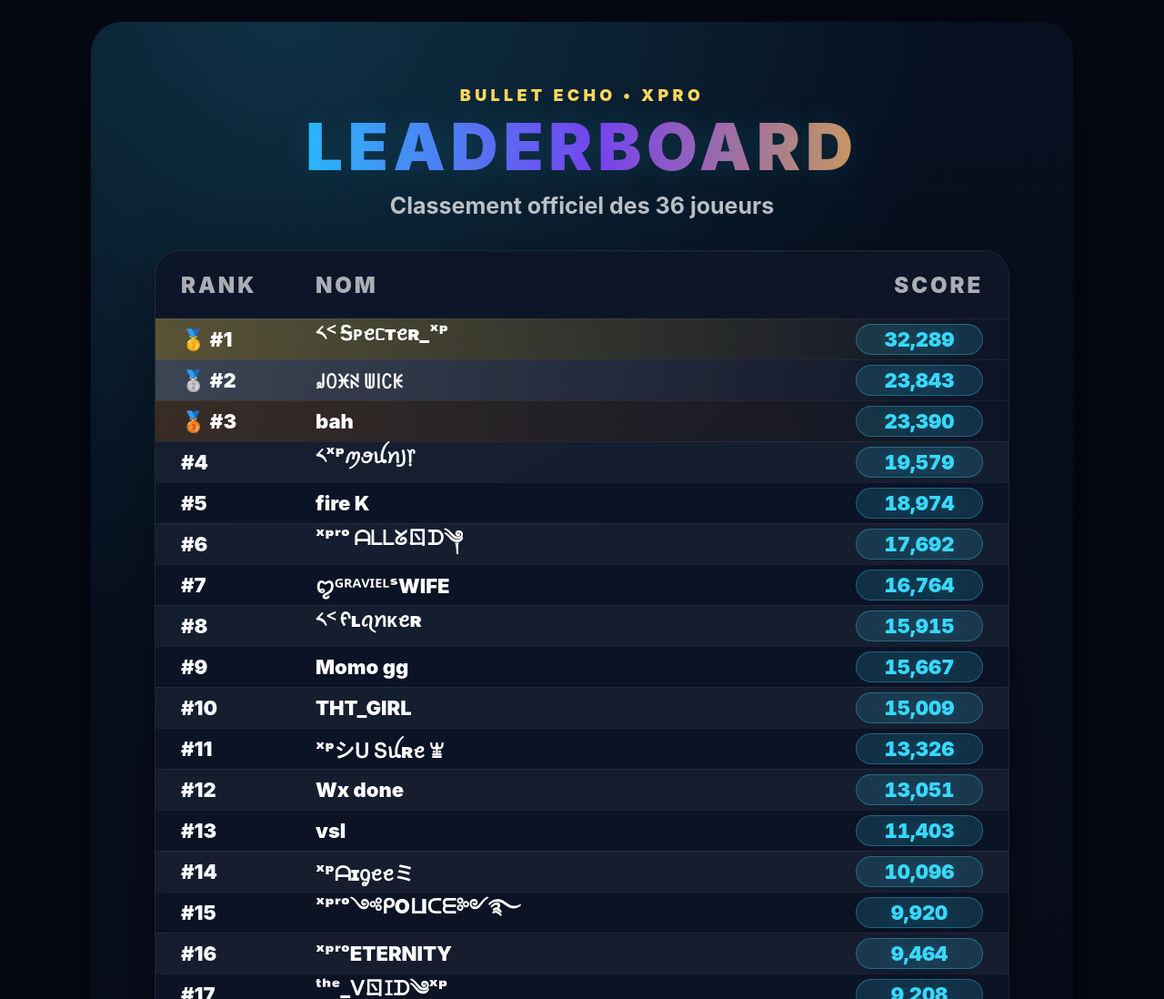
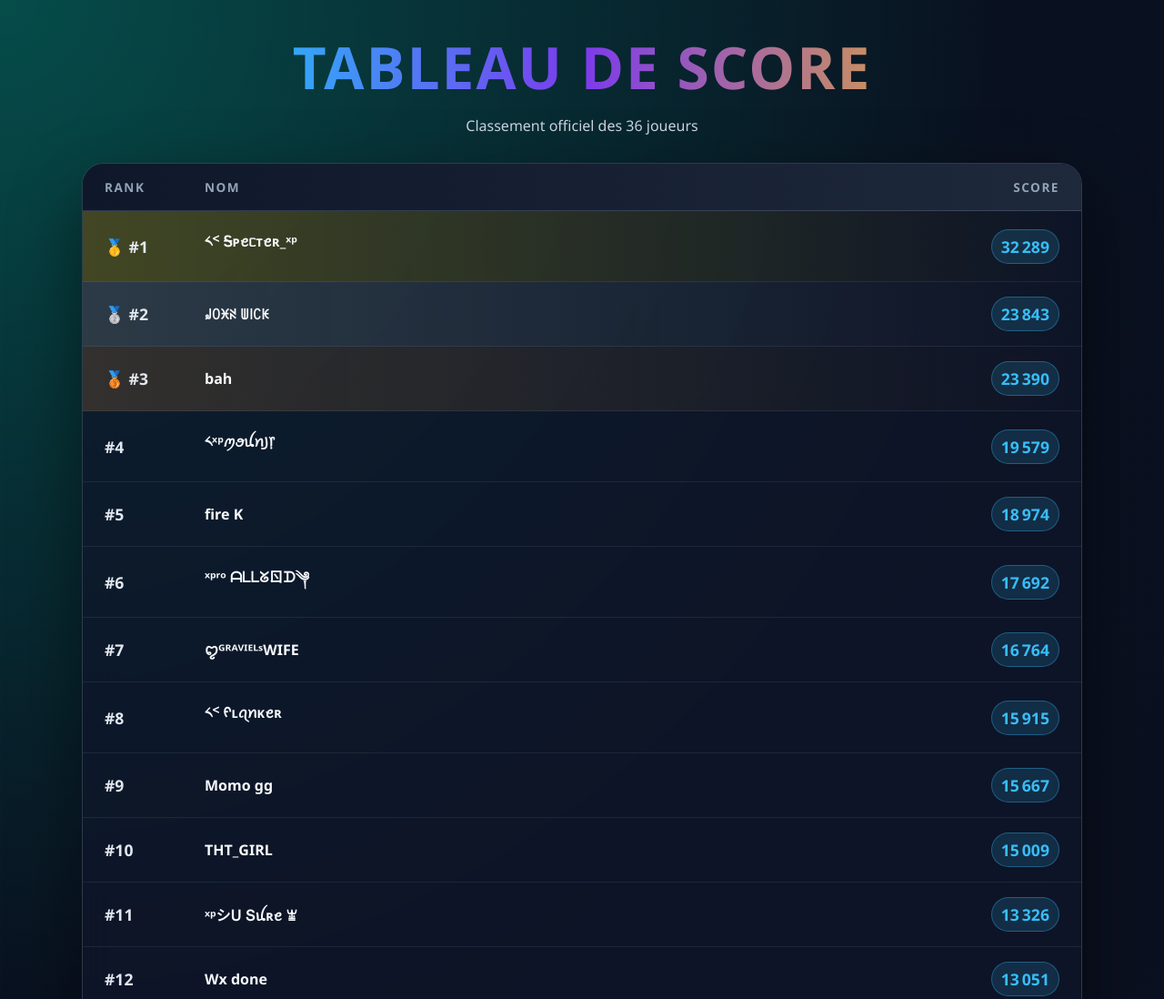
Before and after one commit to Tahi-Tua/xpro_bot, a website: page public/leaderboard-xpro.html in a window 1280 px wide. Shown: the top 1098 px of the page at 91% size. Drawn offline with Linux system fonts and the light colour scheme.

Commit message:
Use dynamic ranking board layout

```diff
--- a/public/leaderboard-xpro.html
+++ b/public/leaderboard-xpro.html
@@ -1,307 +1,246 @@
-<!doctype html>
+<!DOCTYPE html>
 <html lang="fr">
 <head>
-  <meta charset="utf-8" />
-  <meta name="viewport" content="width=device-width, initial-scale=1" />
-  <title>XPRO Leaderboard</title>
+  <meta charset="UTF-8" />
+  <meta name="viewport" content="width=device-width,initial-scale=1" />
+  <title>Tableau de Score - XPRO</title>
   <style>
-    :root {
-      --text: #ffffff;
-      --muted: rgba(255, 255, 255, 0.72);
-      --cyan: #38d8ff;
-      --gold: #ffd75a;
-      --row: rgba(15, 23, 42, 0.72);
-      --row-soft: rgba(30, 41, 59, 0.62);
-      --stroke: rgba(255, 255, 255, 0.10);
-    }
-
     * {
+      margin: 0;
+      padding: 0;
       box-sizing: border-box;
+      font-family: "Segoe UI", Arial, sans-serif;
     }
 
     html,
     body {
       width: 100%;
       min-height: 100%;
-      margin: 0;
       background: #050914;
-      color: var(--text);
-      font-family: Inter, "Segoe UI", Arial, sans-serif;
     }
 
     body {
-      display: flex;
-      justify-content: center;
-      padding: 24px;
+      min-height: 100vh;
+      background: radial-gradient(circle at top left, rgba(0, 255, 200, .25), transparent 35%), radial-gradient(circle at bottom right, rgba(120, 80, 255, .35), transparent 35%), linear-gradient(135deg, #07111f, #0b1020 55%, #111827);
+      color: #fff;
+      padding: 30px 15px;
     }
 
-    .leaderboard-canvas {
-      position: relative;
-      width: min(1080px, 100%);
-      min-height: 1920px;
-      overflow: hidden;
-      border-radius: 34px;
-      background:
-        linear-gradient(rgba(5, 9, 20, 0.26), rgba(5, 9, 20, 0.72)),
-        url("./assets/xpro-leaderboard-bg.png") center / cover no-repeat,
-        radial-gradient(circle at 20% 0%, rgba(56, 216, 255, 0.22), transparent 34%),
-        radial-gradient(circle at 85% 100%, rgba(255, 215, 90, 0.12), transparent 34%),
-        linear-gradient(160deg, #061426, #0a1020 55%, #090a16);
-      box-shadow: 0 30px 90px rgba(0, 0, 0, 0.55);
-    }
-
-    .overlay {
-      position: absolute;
-      inset: 0;
-      padding: 70px 70px 54px;
-      display: flex;
-      flex-direction: column;
+    .container {
+      width: 100%;
+      max-width: 1100px;
+      margin: auto;
     }
 
     .header {
       text-align: center;
-      margin-bottom: 34px;
+      margin-bottom: 30px;
     }
 
-    .kicker {
-      color: var(--gold);
+    .header h1 {
+      font-size: clamp(2rem, 5vw, 4rem);
       font-weight: 900;
-      letter-spacing: 0.24em;
-      text-transform: uppercase;
-      font-size: 18px;
-      margin-bottom: 12px;
-    }
-
-    h1 {
-      margin: 0;
-      font-size: 72px;
-      line-height: 0.95;
-      letter-spacing: 0.08em;
-      text-transform: uppercase;
-      font-weight: 1000;
-      background: linear-gradient(90deg, #00f5ff, #7c3aed 52%, #ffcc00);
+      letter-spacing: 2px;
+      background: linear-gradient(90deg, #00f5ff, #7c3aed, #fc0);
       -webkit-background-clip: text;
-      color: transparent;
-      text-shadow: 0 0 34px rgba(56, 216, 255, 0.14);
-    }
-
-    .subtitle {
-      margin-top: 16px;
-      color: var(--muted);
-      font-size: 25px;
-      font-weight: 650;
-    }
-
-    .board {
-      border-radius: 28px;
-      overflow: hidden;
-      background: rgba(7, 13, 29, 0.62);
-      border: 1px solid var(--stroke);
-      backdrop-filter: blur(8px);
-      box-shadow: inset 0 1px 0 rgba(255, 255, 255, 0.05), 0 24px 70px rgba(0, 0, 0, 0.34);
-    }
-
-    .table-head,
-    .row {
-      display: grid;
-      grid-template-columns: 130px minmax(0, 1fr) 190px;
-      align-items: center;
-      gap: 18px;
-      padding: 0 28px;
-    }
-
-    .table-head {
-      height: 74px;
-      background: rgba(15, 23, 42, 0.88);
-      color: rgba(255, 255, 255, 0.65);
-      font-size: 24px;
-      font-weight: 1000;
-      letter-spacing: 0.12em;
+      -webkit-text-fill-color: transparent;
       text-transform: uppercase;
     }
 
-    .row {
-      min-height: 45px;
-      height: 45px;
-      border-top: 1px solid rgba(255, 255, 255, 0.055);
-      background: var(--row);
+    .header p {
+      margin-top: 10px;
+      color: #cbd5e1;
+      font-size: 1rem;
     }
 
-    .row:nth-child(even) {
-      background: var(--row-soft);
+    .scoreboard {
+      background: rgba(15, 23, 42, .78);
+      backdrop-filter: blur(18px);
+      border: 1px solid rgba(148, 163, 184, .25);
+      border-radius: 24px;
+      overflow: hidden;
+      box-shadow: 0 30px 80px rgba(0, 0, 0, .45);
     }
 
-    .row.top-1 {
-      background: linear-gradient(90deg, rgba(255, 215, 90, 0.33), rgba(15, 23, 42, 0.72));
+    .player-row,
+    .table-header {
+      display: grid;
+      grid-template-columns: 100px 1fr 140px;
+      align-items: center;
+      gap: 10px;
+      padding: 16px 24px;
     }
 
-    .row.top-2 {
-      background: linear-gradient(90deg, rgba(226, 232, 240, 0.24), rgba(15, 23, 42, 0.72));
+    .table-header {
+      background: linear-gradient(90deg, #0f172a, #1e293b);
+      color: #94a3b8;
+      text-transform: uppercase;
+      font-size: .85rem;
+      font-weight: 800;
+      letter-spacing: 1.5px;
+      border-bottom: 1px solid rgba(148, 163, 184, .25);
     }
 
-    .row.top-3 {
-      background: linear-gradient(90deg, rgba(205, 127, 50, 0.25), rgba(15, 23, 42, 0.72));
+    .player-row {
+      border-bottom: 1px solid rgba(148, 163, 184, .12);
+      transition: .25s ease;
+      position: relative;
+    }
+
+    .player-row:hover {
+      background: rgba(255, 255, 255, .06);
+      transform: scale(1.01);
+    }
+
+    .player-row:last-child {
+      border-bottom: none;
     }
 
     .rank {
-      font-size: 22px;
-      font-weight: 1000;
-      color: #f8fafc;
-      white-space: nowrap;
+      font-weight: 900;
+      font-size: 1.1rem;
+      color: #e2e8f0;
     }
 
     .name {
-      min-width: 0;
+      font-weight: 700;
+      font-size: 1rem;
+      color: #f8fafc;
+      white-space: nowrap;
       overflow: hidden;
       text-overflow: ellipsis;
-      white-space: nowrap;
-      font-size: 22px;
-      font-weight: 900;
-      color: #ffffff;
-      text-shadow: 0 1px 0 rgba(0, 0, 0, 0.22);
     }
 
     .score {
-      justify-self: end;
-      min-width: 140px;
-      height: 34px;
-      padding: 0 18px;
-      display: inline-flex;
-      align-items: center;
-      justify-content: center;
+      text-align: right;
+      font-weight: 900;
+      font-size: 1.1rem;
+      color: #38bdf8;
+    }
+
+    .top-1 {
+      background: linear-gradient(90deg, rgba(255, 215, 0, .22), transparent);
+    }
+
+    .top-2 {
+      background: linear-gradient(90deg, rgba(192, 192, 192, .18), transparent);
+    }
+
+    .top-3 {
+      background: linear-gradient(90deg, rgba(205, 127, 50, .2), transparent);
+    }
+
+    .top-1 .rank::before {
+      content: "🥇 ";
+    }
+
+    .top-2 .rank::before {
+      content: "🥈 ";
+    }
+
+    .top-3 .rank::before {
+      content: "🥉 ";
+    }
+
+    .badge {
+      display: inline-block;
+      min-width: 42px;
+      padding: 6px 10px;
       border-radius: 999px;
-      border: 1px solid rgba(56, 216, 255, 0.32);
-      background: rgba(56, 216, 255, 0.15);
-      color: var(--cyan);
-      font-size: 22px;
-      font-weight: 1000;
+      background: rgba(56, 189, 248, .15);
+      border: 1px solid rgba(56, 189, 248, .35);
+      text-align: center;
       font-variant-numeric: tabular-nums;
-      text-shadow: 0 0 18px rgba(56, 216, 255, 0.22);
     }
 
     .footer {
-      margin-top: auto;
-      padding-top: 26px;
-      display: flex;
-      justify-content: space-between;
-      gap: 24px;
-      color: rgba(255, 255, 255, 0.68);
-      font-size: 20px;
-      font-weight: 750;
+      margin-top: 18px;
+      text-align: center;
+      color: #94a3b8;
+      font-size: .85rem;
     }
 
     .status {
-      padding: 26px;
+      padding: 18px 24px;
+      color: #cbd5e1;
       text-align: center;
-      color: rgba(255, 255, 255, 0.74);
-      font-size: 22px;
-      font-weight: 800;
+      border-bottom: 1px solid rgba(148, 163, 184, .12);
     }
 
     .status.error {
       color: #fecaca;
-      background: rgba(239, 68, 68, 0.16);
+      background: rgba(239, 68, 68, .12);
     }
 
-    @media (max-width: 720px) {
+    @media (max-width:650px) {
       body {
-        padding: 0;
+        padding: 20px 10px;
       }
 
-      .leaderboard-canvas {
-        width: 100%;
-        min-height: 100vh;
-        border-radius: 0;
+      .player-row,
+      .table-header {
+        grid-template-columns: 70px 1fr 90px;
+        padding: 14px 14px;
       }
 
-      .overlay {
-        padding: 36px 14px 28px;
+      .table-header {
+        font-size: .7rem;
       }
 
-      h1 {
-        font-size: clamp(34px, 8vw, 52px);
-        letter-spacing: 0.05em;
+      .name,
+      .rank,
+      .score {
+        font-size: .9rem;
       }
 
-      .subtitle {
-        font-size: 16px;
+      .scoreboard {
+        border-radius: 18px;
       }
+    }
 
-      .kicker {
-        font-size: 12px;
-      }
-
-      .table-head,
-      .row {
-        grid-template-columns: 74px minmax(0, 1fr) 98px;
-        gap: 8px;
-        padding: 0 12px;
-      }
-
-      .table-head {
-        height: 48px;
-        font-size: 14px;
-      }
-
-      .row {
-        height: 40px;
-        min-height: 40px;
-      }
-
-      .rank,
-      .name {
-        font-size: 15px;
+    @media (max-width:430px) {
+      .player-row,
+      .table-header {
+        grid-template-columns: 60px 1fr 75px;
+        gap: 6px;
       }
 
       .score {
-        min-width: 86px;
-        height: 28px;
-        font-size: 15px;
-        padding: 0 8px;
-      }
-
-      .footer {
-        font-size: 12px;
+        font-size: .85rem;
       }
     }
   </style>
 </head>
 <body>
-  <main class="leaderboard-canvas" id="leaderboardCanvas">
-    <div class="overlay">
-      <header class="header">
-        <div class="kicker">Bullet Echo • XPRO</div>
-        <h1>Leaderboard</h1>
-        <div class="subtitle" id="subtitle">Chargement du classement...</div>
-      </header>
+  <div class="container" id="leaderboardCanvas">
+    <header class="header">
+      <h1>Tableau de Score</h1>
+      <p id="subtitle">Classement officiel des joueurs</p>
+    </header>
 
-      <section class="board" aria-label="Classement XPRO">
-        <div class="table-head">
-          <div>Rank</div>
-          <div>Nom</div>
-          <div style="text-align:right;">Score</div>
-        </div>
-        <div id="rows">
-          <div class="status">Chargement des joueurs...</div>
-        </div>
-      </section>
+    <main class="scoreboard">
+      <div class="table-header">
+        <div>Rank</div>
+        <div>Nom</div>
+        <div style="text-align:right">Score</div>
+      </div>
 
-      <footer class="footer">
-        <div id="totalPlayers">0 joueurs</div>
-        <div id="updatedAt">XPRO Ranking System</div>
-      </footer>
-    </div>
-  </main>
+      <div id="status" class="status">Chargement du classement...</div>
+      <div id="scoreboardRows"></div>
+    </main>
+
+    <div class="footer" id="footer">Mise à jour du classement</div>
+  </div>
 
   <script>
     const DEFAULT_ROSTER_URL = "https://raw.githubusercontent.com/Tahi-Tua/xpro_bot/main/data/memberRankingRoster.json";
     const params = new URLSearchParams(window.location.search);
     const rosterUrl = params.get("roster") || DEFAULT_ROSTER_URL;
 
-    const rows = document.getElementById("rows");
+    const scoreboardRows = document.getElementById("scoreboardRows");
+    const statusBox = document.getElementById("status");
     const subtitle = document.getElementById("subtitle");
-    const totalPlayers = document.getElementById("totalPlayers");
-    const updatedAt = document.getElementById("updatedAt");
+    const footer = document.getElementById("footer");
 
     function escapeHtml(value) {
       return String(value ?? "")
@@ -313,7 +252,7 @@
     }
 
     function formatScore(value) {
-      return Number(value || 0).toLocaleString("en-US");
+      return Number(value || 0).toLocaleString("fr-FR");
     }
 
     function getDisplayName(member) {
@@ -334,36 +273,29 @@
     }
 
     function rowClass(rank) {
-      if (rank === 1) return "row top-1";
-      if (rank === 2) return "row top-2";
-      if (rank === 3) return "row top-3";
-      return "row";
+      if (rank === 1) return "player-row top-1";
+      if (rank === 2) return "player-row top-2";
+      if (rank === 3) return "player-row top-3";
+      return "player-row";
     }
 
-    function rankLabel(rank) {
-      if (rank === 1) return "🥇 #1";
-      if (rank === 2) return "🥈 #2";
-      if (rank === 3) return "🥉 #3";
-      return `#${rank}`;
-    }
-
-    function render(members) {
+    function renderRanking(members) {
       const ranking = members
         .map(normalizeMember)
         .filter((member) => member.name)
         .sort((a, b) => b.score - a.score);
 
+      statusBox.style.display = "none";
       subtitle.textContent = `Classement officiel des ${ranking.length} joueurs`;
-      totalPlayers.textContent = `${ranking.length} joueurs`;
-      updatedAt.textContent = new Date().toLocaleString("fr-FR");
+      footer.textContent = `Mise à jour du classement • ${ranking.length} joueurs`;
 
-      rows.innerHTML = ranking.map((member, index) => {
+      scoreboardRows.innerHTML = ranking.map((member, index) => {
         const rank = index + 1;
         return `
           <div class="${rowClass(rank)}">
-            <div class="rank">${rankLabel(rank)}</div>
+            <div class="rank">#${rank}</div>
             <div class="name">${escapeHtml(member.name)}</div>
-            <div class="score">${formatScore(member.score)}</div>
+            <div class="score"><span class="badge">${formatScore(member.score)}</span></div>
           </div>
         `;
       }).join("");
@@ -373,17 +305,22 @@
       try {
         const response = await fetch(`${rosterUrl}?t=${Date.now()}`, { cache: "no-store" });
         if (!response.ok) throw new Error(`HTTP ${response.status}`);
+
         const data = await response.json();
         const members = Array.isArray(data) ? data : data.members;
-        if (!Array.isArray(members)) throw new Error("members[] introuvable dans le JSON");
-        render(members);
+
+        if (!Array.isArray(members)) {
+          throw new Error("Format JSON invalide : members[] introuvable.");
+        }
+
+        renderRanking(members);
       } catch (error) {
-        rows.innerHTML = `<div class="status error">Erreur chargement classement : ${escapeHtml(error.message)}</div>`;
-        subtitle.textContent = "Classement indisponible";
+        statusBox.classList.add("error");
+        statusBox.textContent = `Erreur chargement classement : ${error.message}`;
       }
     }
 
-    loadRanking();
+    window.__leaderboardReady = loadRanking();
   </script>
 </body>
 </html>
```
